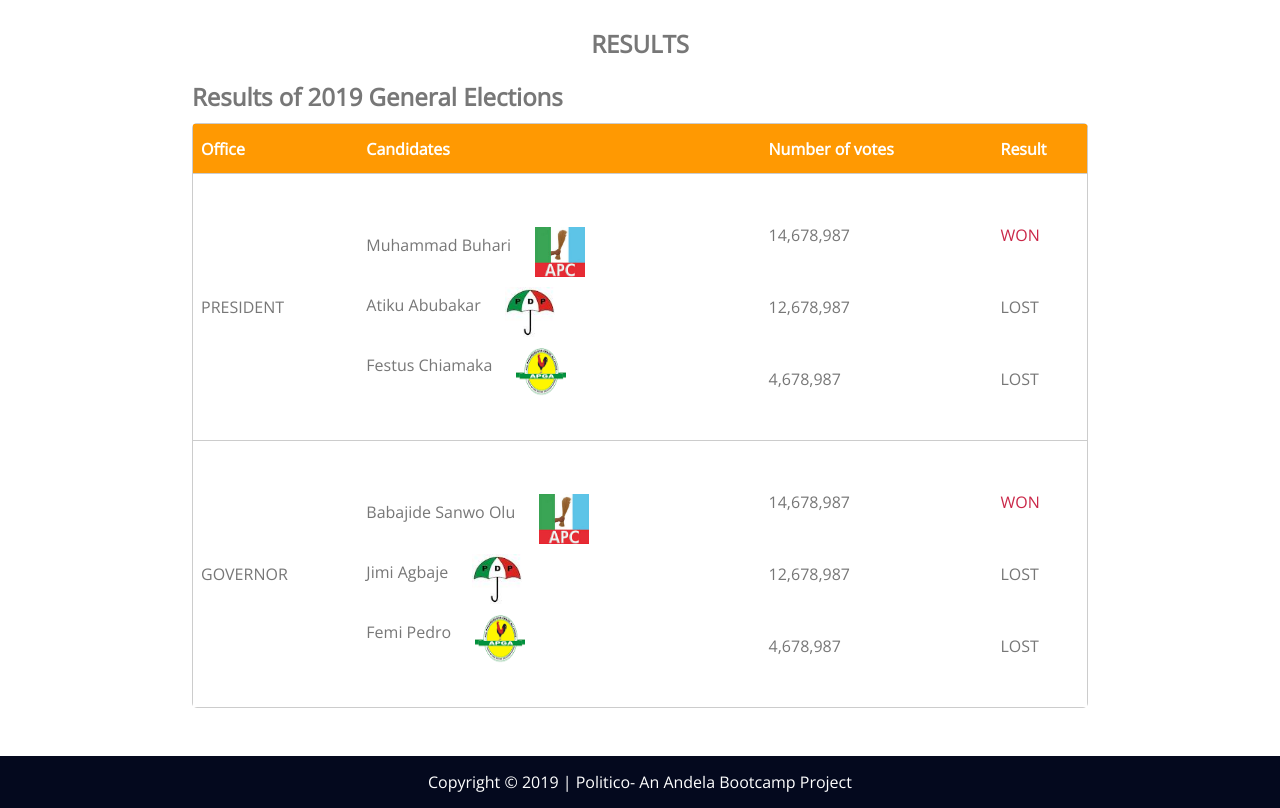
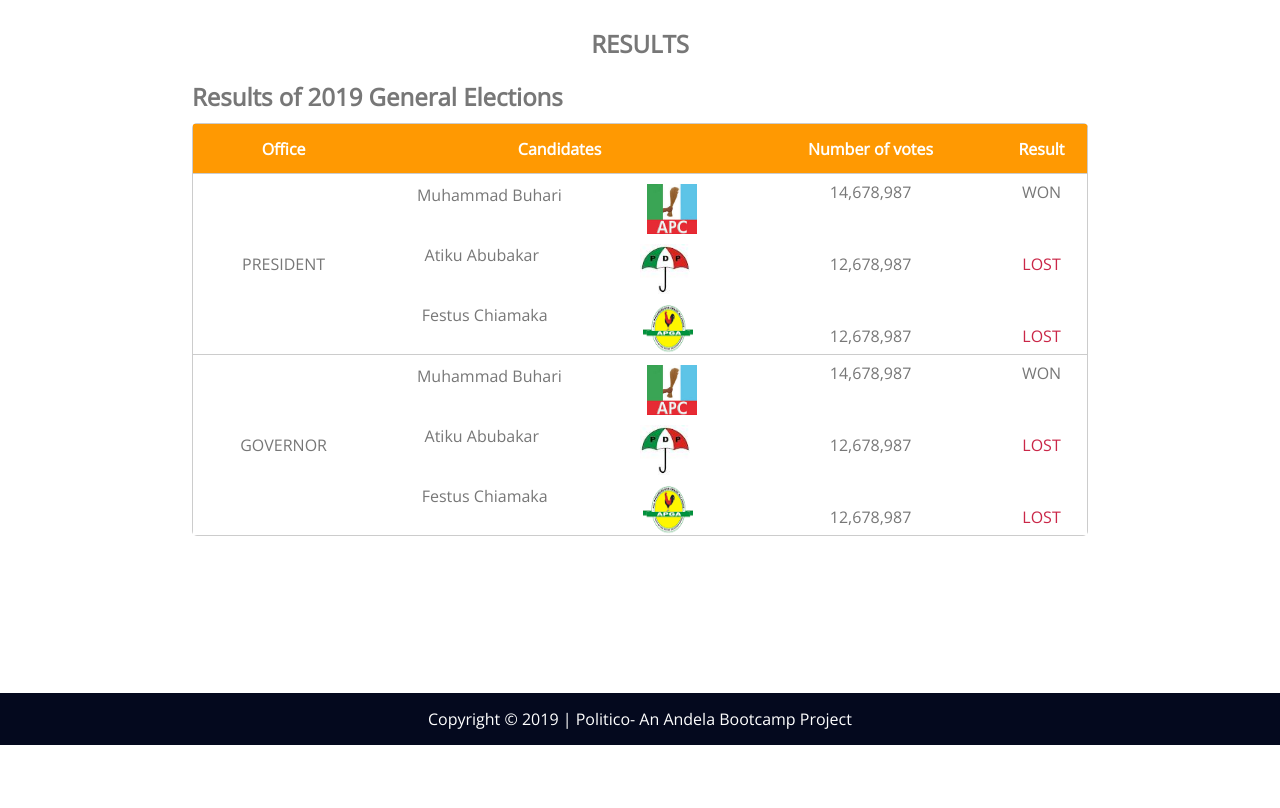
Before and after one commit to Bobjayafam/politico, a plain HTML site: page UI/results.html in a window 1280 px wide. Shown: the part 55-863 px from the top of the page. After the commit the page ends 800 px from the top, so only its background shows below. Drawn offline with nearby package versions, Linux system fonts and the light colour scheme.

Commit message:
feat(user interface): align logo
- align party logo to be on the same line

[Finishes #163477269]

```diff
--- a/UI/css/styles.css
+++ b/UI/css/styles.css
@@ -233,7 +233,7 @@ footer {
 /*===== Table Styles =====*/
 
 table {
-  border-spacing: 1;
+  border-spacing: 0;
   border-collapse: collapse;
   background: #fff;
   width: 100%;
@@ -246,7 +246,7 @@ table {
 
 th, td {
   padding-left: 8px;
-  text-align: left;
+  text-align: center;
 }
 tr {
   border: 1px solid #ccc;
@@ -626,17 +626,33 @@ table button:hover {
 
 .results {
   margin-bottom: 50px;
-  margin-top: 50px;
 }
 
-span.won {
+.results:nth-child(3n){
+  margin-bottom: 0;
+}
+
+.won {
+  color: inherit;
+}
+
+.lost {
   color: #ca2748;
 }
 
 .result-logo {
   height: 50px;
   width: 50px;
+  margin-right: 0;
+  vertical-align: middle;
+  margin-right: 5px;
+}
+
+.name-logo {
+  display: flex;
+  justify-content: space-around;
   margin-top: 10px;
-  vertical-align: middle;
-  margin-left: 20px;
+  margin-right: auto;
+  margin-left: auto;
+  text-align: center;
 }
--- a/UI/results.html
+++ b/UI/results.html
@@ -51,37 +51,57 @@
           <tr>
             <td data-th="Office">PRESIDENT</td>
             <td data-th="Candidates">
-              <P>Muhammad Buhari <img src="assets/images/apc.jpg" alt="logo" class="result-logo"></P>
-              <p>Atiku Abubakar <img src="assets/images/pdp.jpg" alt="logo" class="result-logo"></p>
-              <p>Festus Chiamaka <img src="assets/images/apga.png" alt="logo" class="result-logo"></p>
+              <div class="name-logo">
+                <span>Muhammad Buhari</span>
+                <img src="assets/images/apc.jpg" alt="logo" class="result-logo">
+              </div>
+              <div class="name-logo">
+                <span>Atiku Abubakar</span>
+                <img src="assets/images/pdp.jpg" alt="logo" class="result-logo">
+              </div>
+              <div class="name-logo">
+                <span>Festus Chiamaka</span>
+                <img src="assets/images/apga.png" alt="logo" class="result-logo">
+              </div>
+
             </td>
             <td data-th="Number of votes">
-              <div class="results">14,678,987</div>
-              <div class="results">12,678,987</div>
-              <div class="results">4,678,987</div>
+              <div class="results"><span>14,678,987</span></div>
+              <div class="results"><span>12,678,987</span></div>
+              <div class="results"><span>12,678,987</span></div>
             </td>
             <td data-th="Result">
               <div class="results"><span class="won">WON</span></div>
-              <div class="results">LOST</div>
-              <div class="results">LOST</div>
+              <div class="results"><span class="lost">LOST</span></div>
+              <div class="results"><span class="lost">LOST</span></div>
             </td>
           </tr>
           <tr>
             <td data-th="Office">GOVERNOR</td>
             <td data-th="Candidates">
-              <P>Babajide Sanwo Olu <img src="assets/images/apc.jpg" alt="logo" class="result-logo"></P>
-              <p>Jimi Agbaje <img src="assets/images/pdp.jpg" alt="logo" class="result-logo"></p>
-              <p>Femi Pedro <img src="assets/images/apga.png" alt="logo" class="result-logo"></p>
+              <div class="name-logo">
+                <span>Muhammad Buhari</span>
+                <img src="assets/images/apc.jpg" alt="logo" class="result-logo">
+              </div>
+              <div class="name-logo">
+                <span>Atiku Abubakar</span>
+                <img src="assets/images/pdp.jpg" alt="logo" class="result-logo">
+              </div>
+              <div class="name-logo">
+                <span>Festus Chiamaka</span>
+                <img src="assets/images/apga.png" alt="logo" class="result-logo">
+              </div>
+
             </td>
             <td data-th="Number of votes">
-              <div class="results">14,678,987</div>
-              <div class="results">12,678,987</div>
-              <div class="results">4,678,987</div>
+              <div class="results"><span>14,678,987</span></div>
+              <div class="results"><span>12,678,987</span></div>
+              <div class="results"><span>12,678,987</span></div>
             </td>
             <td data-th="Result">
               <div class="results"><span class="won">WON</span></div>
-              <div class="results">LOST</div>
-              <div class="results">LOST</div>
+              <div class="results"><span class="lost">LOST</span></div>
+              <div class="results"><span class="lost">LOST</span></div>
             </td>
           </tr>
         </tbody>
```
